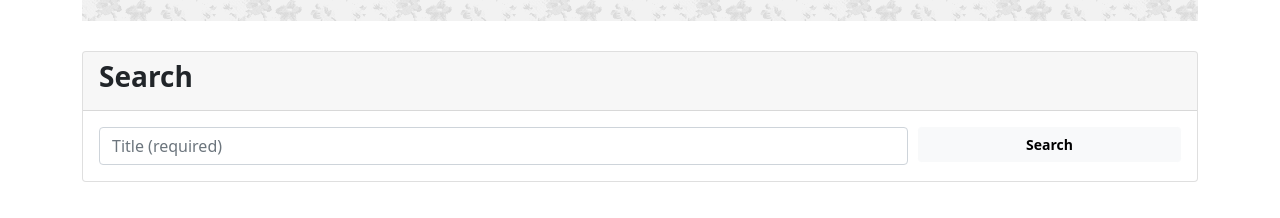
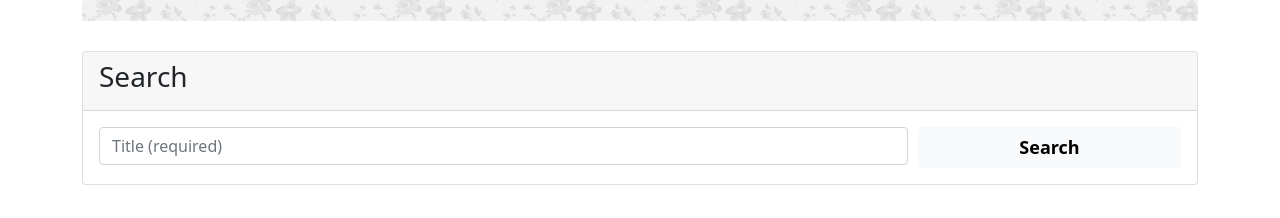
Before and after one commit to justpeachy8688/google-books-search, a React (Create React App) app in the folder client/: page / in a window 1280 px wide. Shown: the part 184-402 px from the top of the page. Built offline with nearby package versions, Linux system fonts and the light colour scheme.

Commit message:
push for LA

```diff
--- a/client/src/App.css
+++ b/client/src/App.css
@@ -2,6 +2,6 @@
   align-items: center;
 }
 
-.btn {
-  font-weight: 700;
+body {
+
 }
--- a/client/src/components/SearchArea/SearchArea.js
+++ b/client/src/components/SearchArea/SearchArea.js
@@ -1,5 +1,5 @@
 import React from 'react';
-import "../../App.css";
+
 import "./style.css";
 
 const searchArea = (props) => {
@@ -7,7 +7,7 @@ const searchArea = (props) => {
         <div className="search-area card mt-4">
             <div className="card-header">
                 <h3>
-                    <strong>Search</strong>
+                    Search
                 </h3>
             </div>
             <div className="card-body">
@@ -16,7 +16,7 @@ const searchArea = (props) => {
                         <div className="col-md-9">
                             <input onChange={props.handleSearch} name="search" list="book" className="form-control" placeholder="Title (required)" id="book" type="text" />
                         </div>
-                        <div className="col-md-3">                                                 <button className="btn btn-light btn-sm form-control" type="submit"><b>Search</b></button>
+                        <div className="col-md-3">                                                 <button className="btn btn-light btn-sm form-control" type="submit"><>Search</></button>
                         </div>
                     </div>
                 </form>
--- a/client/src/components/SearchArea/style.css
+++ b/client/src/components/SearchArea/style.css
@@ -1,3 +1,4 @@
-.btn {
-    font-weight: 700;
+.btn-light {
+    font-weight: 600 !important;
+    font-size: large !important;
 }
```
Also changed, not shown: client/src/utils/images/bookshelf-background.jpeg (added).
